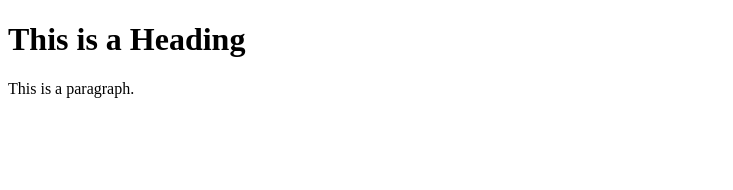
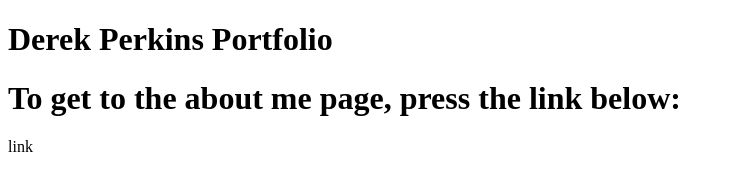
Before and after one commit to derekmeme/csp.github.io, a plain HTML site: page index.html in a window 1280 px wide. Shown: the whole page, without its empty margins (0-733 px from the left). Drawn offline with Linux system fonts and the light colour scheme.

Commit message:
Update index.html

```diff
--- a/index.html
+++ b/index.html
@@ -1,12 +1,13 @@
 <!DOCTYPE html>
 <html>
   <head>
-    <title>Page Title</title>
+    <title>Home Page</title>
+     <h1>Derek Perkins Portfolio</h1>
   </head>
   <body>
 
-    <h1>This is a Heading</h1>
-    <p>This is a paragraph.</p>
+    <h1>To get to the about me page, press the link below:</h1>
+    <p>link</p>
 
   </body>
 </html>
```
